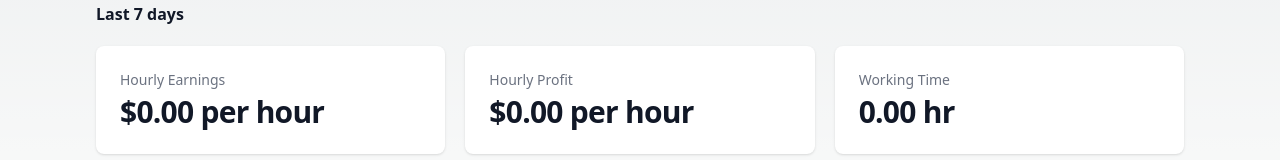
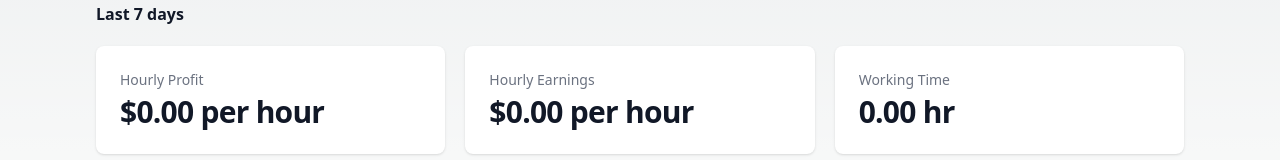
Before and after one commit to RostyslavDzhohola/uber-calculator, a Next.js app: page /calculator in a window 1280 px wide. Shown: the part 780-940 px from the top of the page. Built offline with nearby package versions, Linux system fonts and the light colour scheme.

Commit message:
light touches

```diff
--- a/app/calculator/components/ResultCards.jsx
+++ b/app/calculator/components/ResultCards.jsx
@@ -12,8 +12,8 @@ export default function ResultCards(props) {
   );
 
   const stats = [
+    { name: 'Hourly Profit', stat: '$' + netHourly.toFixed(2) + ' per hour'},
     { name: 'Hourly Earnings', stat: '$' + grossHourly.toFixed(2) + ' per hour' },
-    { name: 'Hourly Profit', stat: '$' + netHourly.toFixed(2) + ' per hour'},
     { name: 'Working Time', stat: timeWorked.toFixed(2) + ' hr' },
     { name: 'Total Income', stat: '$' + grossEarnings.toFixed(2) },
     { name: 'Profit', stat: '$' + netEarnings.toFixed(2) },
```
